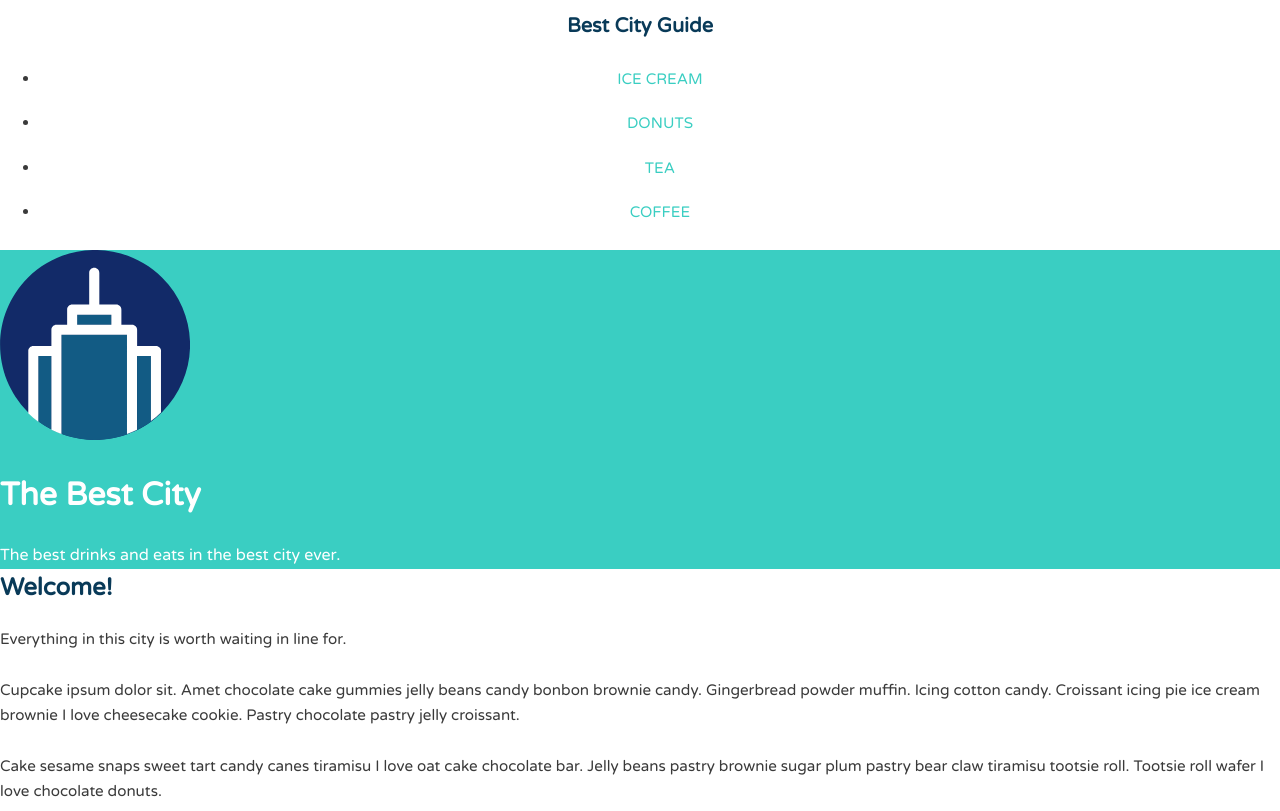
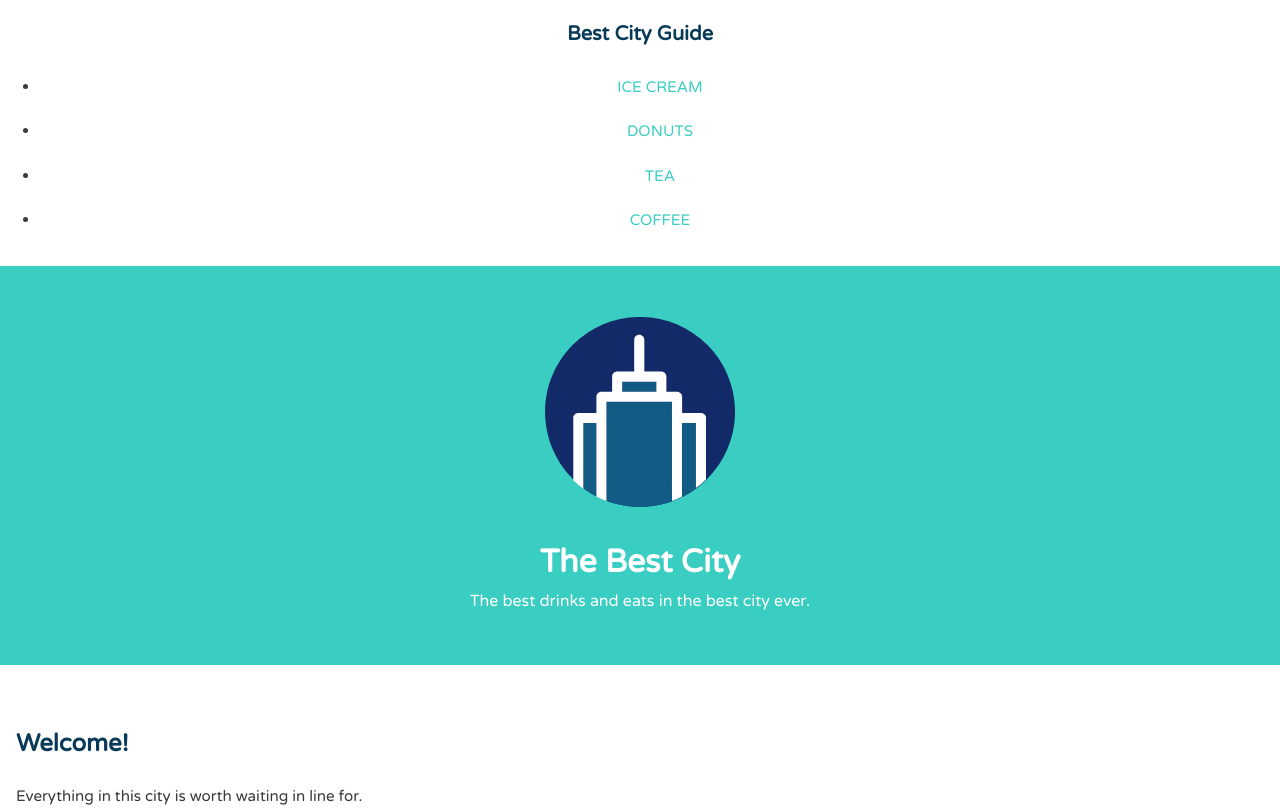
Before and after one commit to Frente-fin/City-Guide, a plain HTML site: page index.html in a window 1280 px wide. Shown: the top 811 px of the page. Drawn offline with nearby package versions, Linux system fonts and the light colour scheme.

Commit message:
layout styling

```diff
--- a/scss/style.scss
+++ b/scss/style.scss
@@ -70,9 +70,30 @@ img {
 
 /* ---- Layout Containers ---- */
 
+.main-header {
+    padding-top: .5em;
+    padding-bottom: .5em;
+
+}
+
+.banner,
+.main-footer {
+    text-align: center;
+
+}
+
+
 .banner {
 	color: #fff;
 	background: #3acec2;
+    padding: 3.2em 0;
+    margin-bottom: 60px;
+}
+
+.col {
+    padding-right: 1em;
+    padding-left: 1em;
+
 }
 
 .main-footer {
@@ -85,6 +106,11 @@ img {
 
 .logo {
 	width: 190px;
+}
+
+.headline {
+    margin-bottom: 0;
+
 }
 
 /* =================================
```
Also changed, not shown: css/style.css.
